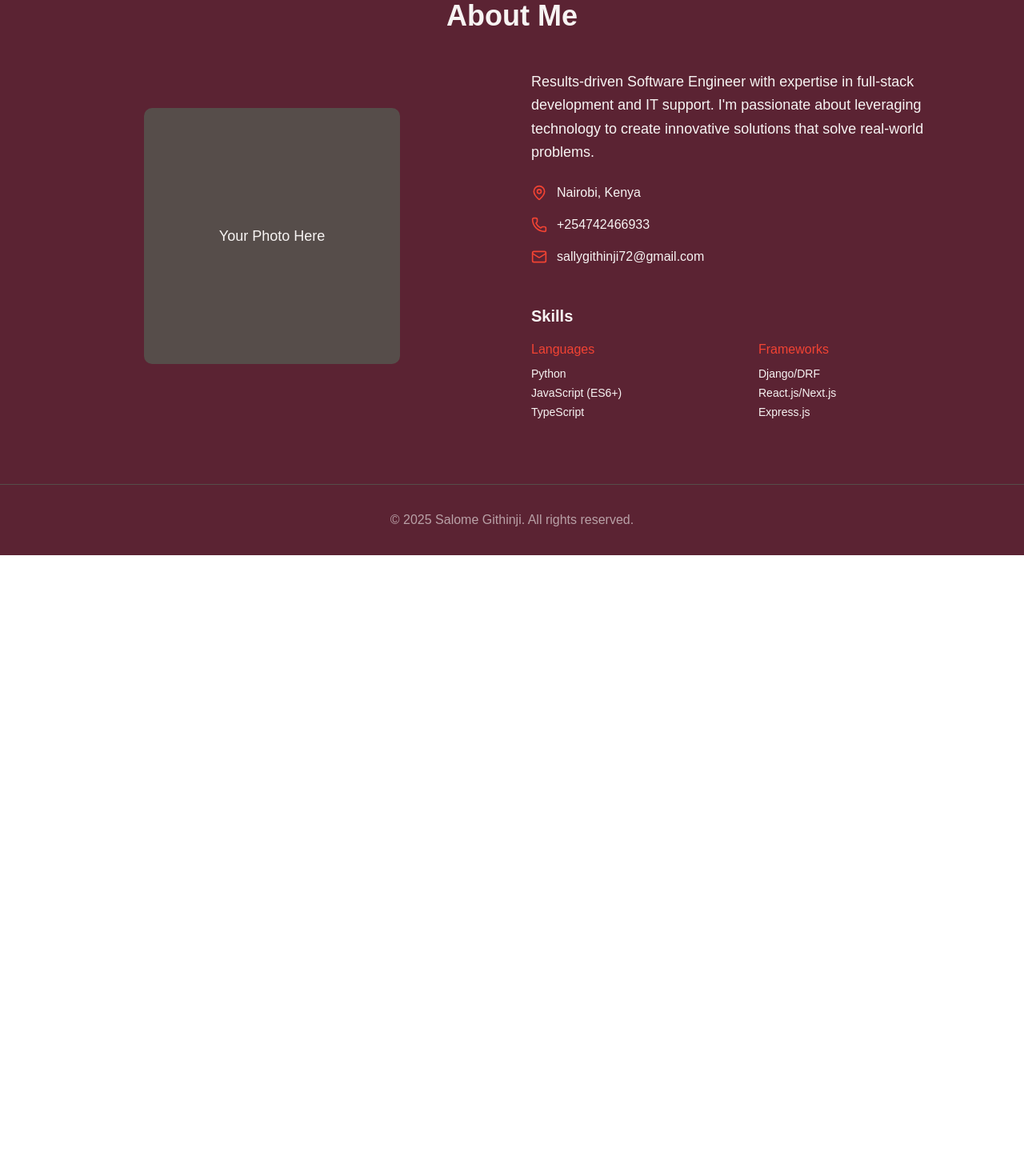
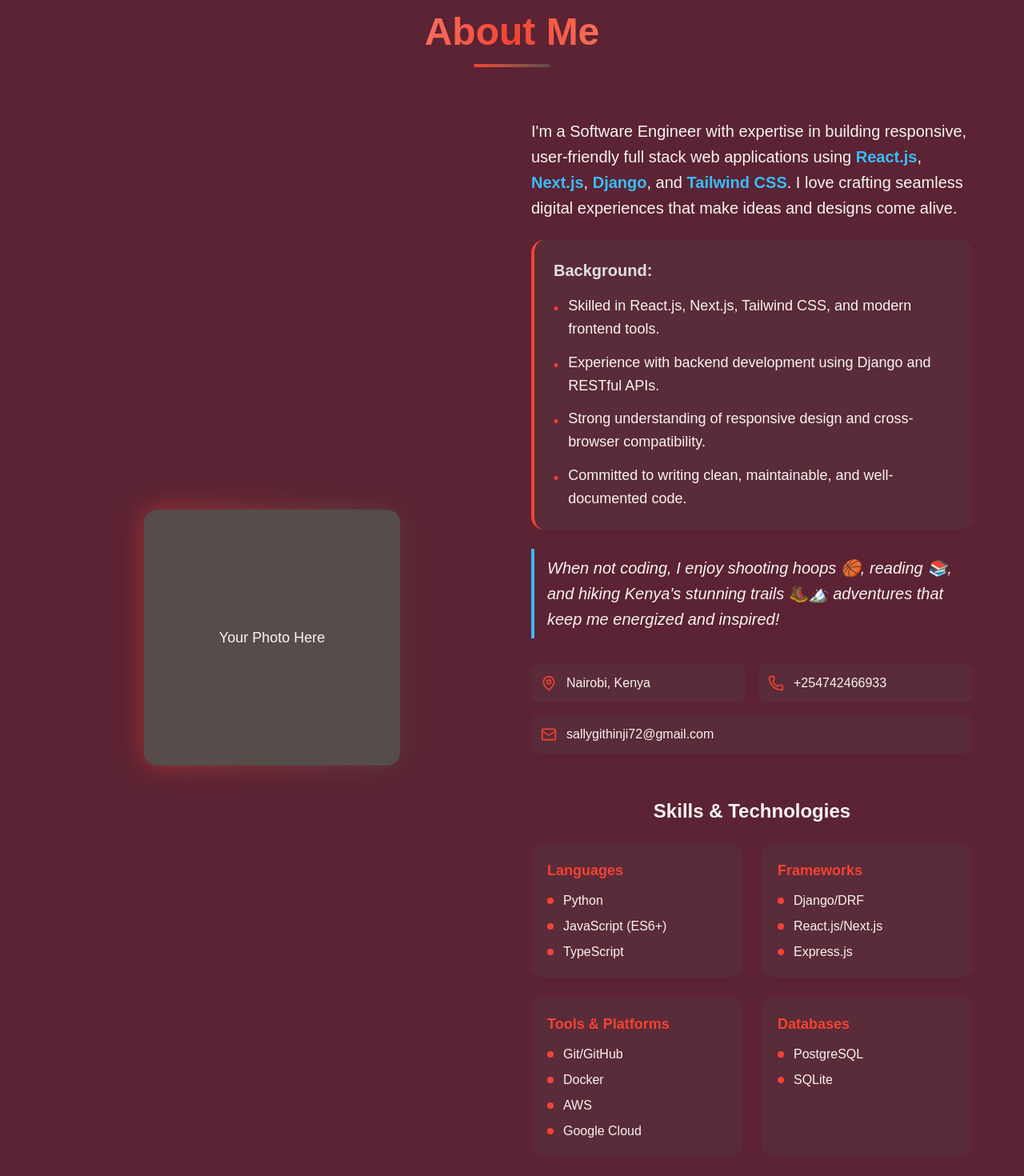
Before and after one commit to Salomegit/portfolio, a Next.js app: page / in a window 1280 px wide. Shown: the part 960-2430 px from the top of the page at 80% size. Before the commit the page ends 1654 px from the top, so only its background shows below. Built offline with nearby package versions, Linux system fonts and the light colour scheme.

Commit message:
redesinged about section

```diff
--- a/pages/index.tsx
+++ b/pages/index.tsx
@@ -10,10 +10,14 @@ const LoadingScreen = ({ isLoading }: { isLoading: boolean }) => {
 
   return (
     <div className="fixed inset-0 bg-[#5B2333] flex items-center justify-center z-50">
-      <div className="relative">
-        <div className="text-6xl font-bold text-[#F7F4F3] animate-pulse">S</div>
-        <div className="absolute inset-0 border-4 border-[#F24333] rounded-full animate-spin opacity-50"></div>
+<div className="relative w-24 h-24 flex items-center justify-center">
+  {/* Text */}
+  <div className="text-3xl font-bold text-[#F7F4F3] animate-pulse z-10">S</div>
+
+  {/* Hexagon border */}
+  <div className="absolute inset-0 border-4 border-[#F24333] opacity-50 animate-spin [clip-path:polygon(25%_5%,75%_5%,100%_50%,75%_95%,25%_95%,0%_50%)]"></div>
 </div>
+
     </div>
   );
 };
@@ -37,42 +41,61 @@ const Navigation = ({ activeSection, setActiveSection }: NavigationProps) => {
   ];
 
   return (
- <nav className="fixed top-0 left-0 right-0 bg-[#5B2333]/95 backdrop-blur-sm z-40 border-b border-[#564D4A]">
-      <div className="max-w-6xl mx-auto px-6 py-4">
-        <div className="flex justify-between items-center">
+ <nav className="p-2 top-0 fixed  left-0 right-0  bg-[#5B2333]/90 backdrop-blur-lg z-50 border-b border-[#564D4A]/50 shadow-lg">
+  <div className="max-w-7xl mx-auto px-4 sm:px-6 lg:px-8">
+    <div className="flex justify-between items-center h-16">
       {/* Logo */}
-          <div className="text-2xl font-bold text-[#F7F4F3]">SG</div>
+      <div className="text-2xl font-bold bg-gradient-to-r from-[#F24333] to-[#F7F4F3] bg-clip-text text-transparent">
+        SG
+      </div>
 
       {/* Desktop Menu */}
-          <div className="hidden md:flex space-x-6">
+      <div className="hidden md:flex items-center space-x-8">
         {navItems.map((item) => (
           <button
             key={item.id}
             onClick={() => setActiveSection(item.id)}
-                className={`text-md font-medium transition-colors ${
+            className={`relative text-sm font-medium transition-all duration-300 ${
               activeSection === item.id
                 ? "text-[#F24333]"
                 : "text-[#F7F4F3] hover:text-[#F24333]"
             }`}
           >
             {item.label}
+            {/* Animated underline */}
+            <span className={`absolute bottom-0 left-0 w-0 h-0.5 bg-[#F24333] transition-all duration-300 ${
+              activeSection === item.id ? "w-full" : "group-hover:w-full"
+            }`} />
           </button>
         ))}
+        {/* CTA Button */}
+
       </div>
 
       {/* Mobile Hamburger */}
       <button
-            className="md:hidden text-[#F7F4F3] focus:outline-none"
+        className="md:hidden text-[#F7F4F3] hover:text-[#F24333] transition-colors duration-300 p-2 rounded-lg hover:bg-[#5B2333]/50"
         onClick={() => setMenuOpen(!menuOpen)}
       >
-            {menuOpen ? <X size={28} /> : <Menu size={28} />}
+        {menuOpen ? (
+          <div className="w-6 h-6 relative">
+            <div className="absolute top-1/2 left-1/2 w-5 h-0.5 bg-current transform -translate-x-1/2 -translate-y-1/2 rotate-45" />
+            <div className="absolute top-1/2 left-1/2 w-5 h-0.5 bg-current transform -translate-x-1/2 -translate-y-1/2 -rotate-45" />
+          </div>
+        ) : (
+          <div className="w-6 h-6 flex flex-col justify-between">
+            <div className="w-full h-0.5 bg-current" />
+            <div className="w-full h-0.5 bg-current" />
+            <div className="w-full h-0.5 bg-current" />
+          </div>
+        )}
       </button>
     </div>
   </div>
 
   {/* Mobile Menu Dropdown */}
   {menuOpen && (
-        <div className="md:hidden bg-[#5B2333]/95 border-t border-[#564D4A] px-6 py-4 space-y-4">
+    <div className="md:hidden bg-[#5B2333]/95 backdrop-blur-lg border-t border-[#564D4A]/50 px-6 py-4 space-y-3 animate-in slide-in-from-top duration-300">
       {navItems.map((item) => (
         <button
           key={item.id}
@@ -80,15 +103,17 @@ const Navigation = ({ activeSection, setActiveSection }: NavigationProps) => {
             setActiveSection(item.id);
             setMenuOpen(false);
           }}
-              className={`block w-full text-left text-lg font-medium transition-colors ${
+          className={`block w-full text-left py-3 px-4 text-base font-medium rounded-lg transition-all duration-300 ${
             activeSection === item.id
-                  ? "text-[#F24333]"
-                  : "text-[#F7F4F3] hover:text-[#F24333]"
+              ? "text-[#F24333] bg-[#564D4A]/30"
+              : "text-[#F7F4F3] hover:text-[#F24333] hover:bg-[#564D4A]/20"
           }`}
         >
           {item.label}
         </button>
       ))}
+      {/* Mobile CTA Button */}
+
     </div>
   )}
 </nav>
@@ -114,7 +139,7 @@ const HeroSection = () => (
     </div>
 
     <div className="text-center z-10 px-6">
-      <h1 className="text-6xl md:text-8xl font-bold text-[#F7F4F3] mb-6">
+      <h1 className="text-6xl md:text-8xl font-bold text-[#F7F4F3] mb-4">
         Salome Githinji
       </h1>
       <p className="text-xl md:text-2xl text-[#564D4A] mb-8 max-w-2xl mx-auto">
@@ -134,52 +159,155 @@ const HeroSection = () => (
 
 // About Section
 const AboutSection = () => (
-  <section className="py-20 px-6">
+  <section className="py-24 px-6 relative overflow-hidden">
     <div className="max-w-6xl mx-auto">
-      <h2 className="text-4xl font-bold text-[#F7F4F3] mb-12 text-center">About Me</h2>
-      <div className="grid md:grid-cols-2 gap-12 items-center">
-        <div>
-          <div className="w-80 h-80 bg-[#564D4A] rounded-lg mx-auto mb-6 flex items-center justify-center">
-            <span className="text-[#F7F4F3] text-lg">Your Photo Here</span>
+      <div className="text-center mb-16">
+        <h2 className="text-5xl font-bold text-[#F7F4F3] mb-4 bg-gradient-to-r from-[#F7F4F3] via-[#F24333] to-[#F7F4F3] bg-clip-text text-transparent">
+          About Me
+        </h2>
+        <div className="w-24 h-1 bg-gradient-to-r from-[#F24333] to-[#564D4A] mx-auto rounded-full"></div>
+      </div>
+
+      <div className="grid lg:grid-cols-2 gap-12 items-center">
+        {/* Image Section */}
+        <div className="relative group">
+          <div className="relative w-80 h-80 mx-auto">
+            <div className="absolute inset-0 bg-gradient-to-r from-[#F24333] to-[#564D4A] rounded-2xl blur-lg opacity-50 group-hover:opacity-75 transition-all duration-500"></div>
+            <div className="relative w-full h-full bg-[#564D4A] rounded-2xl flex items-center justify-center border-2 border-[#564D4A]/50 group-hover:border-[#F24333]/30 transition-all duration-500">
+              <span className="text-[#F7F4F3] text-lg font-medium">Your Photo Here</span>
             </div>
           </div>
-        <div className="space-y-6">
-          <p className="text-[#F7F4F3] text-lg leading-relaxed">
-            Results-driven Software Engineer with expertise in full-stack development and IT support.
-            I&apos;m passionate about leveraging technology to create innovative solutions that solve real-world problems.
+        </div>
+
+        {/* Content Section */}
+        <div className="space-y-8">
+          <div className="text-[#F7F4F3] text-lg leading-relaxed space-y-6">
+            {/* Intro paragraph */}
+            <p className="text-xl leading-8">
+              I&apos;m a Software Engineer with expertise in building responsive, user-friendly full stack web applications using
+              <span className="font-semibold text-[#38bdf8]"> React.js</span>,
+              <span className="font-semibold text-[#38bdf8]"> Next.js</span>,
+              <span className="font-semibold text-[#38bdf8]"> Django</span>, and
+              <span className="font-semibold text-[#38bdf8]"> Tailwind CSS</span>.
+              I love crafting seamless digital experiences that make ideas and designs come alive.
             </p>
-          <div className="space-y-4">
-            <div className="flex items-center space-x-3">
-              <MapPin className="w-5 h-5 text-[#F24333]" />
+
+            {/* Background section */}
+            <div className="bg-[#564D4A]/20 p-6 rounded-2xl border-l-4 border-[#F24333]">
+              <h2 className="text-xl font-bold mb-4 text-[#E0E0E0]">Background:</h2>
+              <ul className="space-y-3">
+                <li className="flex items-start">
+                  <span className="text-[#F24333] mr-3 mt-1">•</span>
+                  Skilled in React.js, Next.js, Tailwind CSS, and modern frontend tools.
+                </li>
+                <li className="flex items-start">
+                  <span className="text-[#F24333] mr-3 mt-1">•</span>
+                  Experience with backend development using Django and RESTful APIs.
+                </li>
+                <li className="flex items-start">
+                  <span className="text-[#F24333] mr-3 mt-1">•</span>
+                  Strong understanding of responsive design and cross-browser compatibility.
+                </li>
+                <li className="flex items-start">
+                  <span className="text-[#F24333] mr-3 mt-1">•</span>
+                  Committed to writing clean, maintainable, and well-documented code.
+                </li>
+              </ul>
+            </div>
+
+            {/* Closing paragraph */}
+            <p className="text-xl leading-8 italic border-l-4 border-[#38bdf8] pl-4 py-2">
+              When not coding, I enjoy shooting hoops 🏀, reading 📚, and hiking Kenya&apos;s stunning trails 🥾🏔️
+              adventures that keep me energized and inspired!
+            </p>
+          </div>
+
+          {/* Contact Info */}
+          <div className="grid grid-cols-1 sm:grid-cols-2 gap-4">
+            <div className="flex items-center space-x-3 p-3 bg-[#564D4A]/20 rounded-lg hover:bg-[#564D4A]/30 transition-all duration-300">
+              <MapPin className="w-5 h-5 text-[#F24333] flex-shrink-0" />
               <span className="text-[#F7F4F3]">Nairobi, Kenya</span>
             </div>
-            <div className="flex items-center space-x-3">
-              <Phone className="w-5 h-5 text-[#F24333]" />
+            <div className="flex items-center space-x-3 p-3 bg-[#564D4A]/20 rounded-lg hover:bg-[#564D4A]/30 transition-all duration-300">
+              <Phone className="w-5 h-5 text-[#F24333] flex-shrink-0" />
               <span className="text-[#F7F4F3]">+254742466933</span>
             </div>
-            <div className="flex items-center space-x-3">
-              <Mail className="w-5 h-5 text-[#F24333]" />
+            <div className="flex items-center space-x-3 p-3 bg-[#564D4A]/20 rounded-lg hover:bg-[#564D4A]/30 transition-all duration-300 col-span-1 sm:col-span-2">
+              <Mail className="w-5 h-5 text-[#F24333] flex-shrink-0" />
               <span className="text-[#F7F4F3]">sallygithinji72@gmail.com</span>
             </div>
           </div>
 
+          {/* Skills Section */}
           <div className="pt-6">
-            <h3 className="text-xl font-semibold text-[#F7F4F3] mb-4">Skills</h3>
-            <div className="grid grid-cols-2 gap-4">
-              <div>
-                <h4 className="text-[#F24333] font-medium mb-2">Languages</h4>
-                <ul className="text-[#F7F4F3] space-y-1 text-sm">
-                  <li>Python</li>
-                  <li>JavaScript (ES6+)</li>
-                  <li>TypeScript</li>
+            <h3 className="text-2xl font-bold text-[#F7F4F3] mb-6 text-center">Skills & Technologies</h3>
+            <div className="grid grid-cols-1 md:grid-cols-2 gap-6">
+              <div className="bg-[#564D4A]/20 p-5 rounded-2xl hover:bg-[#564D4A]/30 transition-all duration-300">
+                <h4 className="text-[#F24333] font-semibold mb-3 text-lg">Languages</h4>
+                <ul className="text-[#F7F4F3] space-y-2">
+                  <li className="flex items-center">
+                    <span className="w-2 h-2 bg-[#F24333] rounded-full mr-3"></span>
+                    Python
+                  </li>
+                  <li className="flex items-center">
+                    <span className="w-2 h-2 bg-[#F24333] rounded-full mr-3"></span>
+                    JavaScript (ES6+)
+                  </li>
+                  <li className="flex items-center">
+                    <span className="w-2 h-2 bg-[#F24333] rounded-full mr-3"></span>
+                    TypeScript
+                  </li>
                 </ul>
               </div>
-              <div>
-                <h4 className="text-[#F24333] font-medium mb-2">Frameworks</h4>
-                <ul className="text-[#F7F4F3] space-y-1 text-sm">
-                  <li>Django/DRF</li>
-                  <li>React.js/Next.js</li>
-                  <li>Express.js</li>
+              <div className="bg-[#564D4A]/20 p-5 rounded-2xl hover:bg-[#564D4A]/30 transition-all duration-300">
+                <h4 className="text-[#F24333] font-semibold mb-3 text-lg">Frameworks</h4>
+                <ul className="text-[#F7F4F3] space-y-2">
+                  <li className="flex items-center">
+                    <span className="w-2 h-2 bg-[#F24333] rounded-full mr-3"></span>
+                    Django/DRF
+                  </li>
+                  <li className="flex items-center">
+                    <span className="w-2 h-2 bg-[#F24333] rounded-full mr-3"></span>
+                    React.js/Next.js
+                  </li>
+                  <li className="flex items-center">
+                    <span className="w-2 h-2 bg-[#F24333] rounded-full mr-3"></span>
+                    Express.js
+                  </li>
+                </ul>
+              </div>
+              <div className="bg-[#564D4A]/20 p-5 rounded-2xl hover:bg-[#564D4A]/30 transition-all duration-300">
+                <h4 className="text-[#F24333] font-semibold mb-3 text-lg">Tools & Platforms</h4>
+                <ul className="text-[#F7F4F3] space-y-2">
+                  <li className="flex items-center">
+                    <span className="w-2 h-2 bg-[#F24333] rounded-full mr-3"></span>
+                    Git/GitHub
+                  </li>
+                  <li className="flex items-center">
+                    <span className="w-2 h-2 bg-[#F24333] rounded-full mr-3"></span>
+                    Docker
+                  </li>
+                  <li className="flex items-center">
+                    <span className="w-2 h-2 bg-[#F24333] rounded-full mr-3"></span>
+                    AWS
+                  </li>
+                  <li className="flex items-center">
+                    <span className="w-2 h-2 bg-[#F24333] rounded-full mr-3"></span>
+                    Google Cloud
+                  </li>
+                </ul>
+              </div>
+              <div className="bg-[#564D4A]/20 p-5 rounded-2xl hover:bg-[#564D4A]/30 transition-all duration-300">
+                <h4 className="text-[#F24333] font-semibold mb-3 text-lg">Databases</h4>
+                <ul className="text-[#F7F4F3] space-y-2">
+                  <li className="flex items-center">
+                    <span className="w-2 h-2 bg-[#F24333] rounded-full mr-3"></span>
+                    PostgreSQL
+                  </li>
+                  <li className="flex items-center">
+                    <span className="w-2 h-2 bg-[#F24333] rounded-full mr-3"></span>
+                    SQLite
+                  </li>
                 </ul>
               </div>
             </div>
@@ -188,7 +316,7 @@ const AboutSection = () => (
       </div>
     </div>
     <Particles
-      className="absolute inset-0"
+      className="absolute inset-0 -z-10"
       quantity={50}
       ease={100}
       staticity={100}
```
Lines whose indentation alone changed are shown as unchanged.
